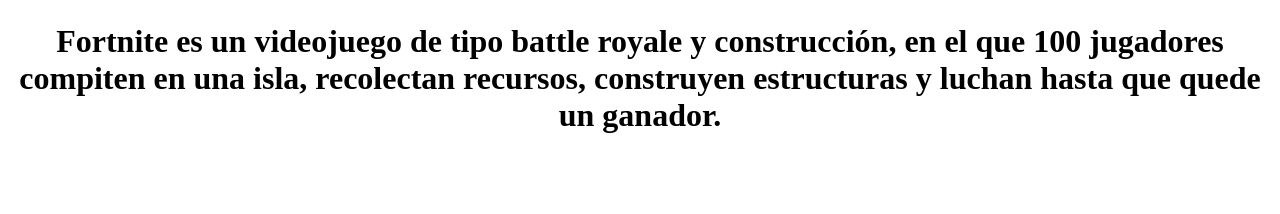
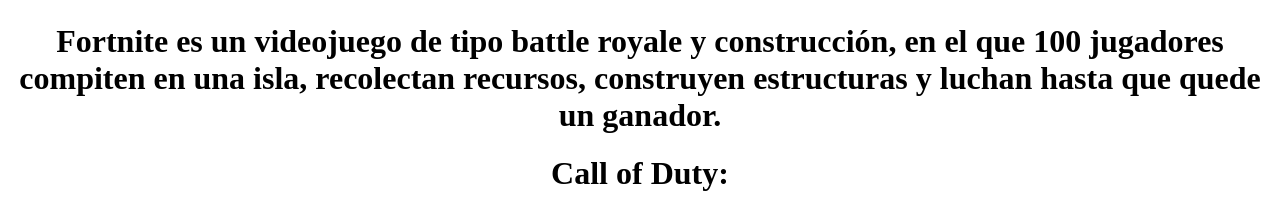
Before and after one commit to Xamio51/punto-3.3, a plain HTML site: page index.html in a window 1280 px wide. Shown: the part 1616-1830 px from the top of the page. Before the commit the page ends 1771 px from the top, so only its background shows below. Drawn offline with Linux system fonts and the light colour scheme.

Commit message:
catorceavo commit

```diff
--- a/index.html
+++ b/index.html
@@ -20,6 +20,7 @@
     <h1>Fortnite:</h1>
     <img src="https://encrypted-tbn0.gstatic.com/images?q=tbn:ANd9GcStu8ID3JsEGVgxw5nmIPefPIbYj91yItrSNQ&s">
     <h1>Fortnite es un videojuego de tipo battle royale y construcción, en el que 100 jugadores compiten en una isla, recolectan recursos, construyen estructuras y luchan hasta que quede un ganador.</h1>
+    <h1>Call of Duty:</h1>
      </center>
 
 </body>
```
